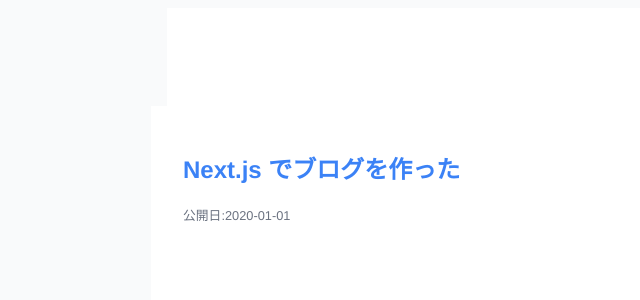
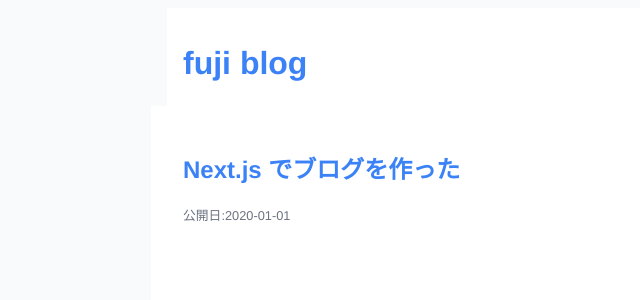
Before and after one commit to fujitakazuya/tech-blog, a Next.js app: page / in a window 1280 px wide. Shown: the top 300 px of the page, without its empty margins (57-697 px from the left). Built offline with nearby package versions, Linux system fonts and the light colour scheme.

Commit message:
Add a blog name

```diff
--- /dev/null
+++ b/src/constants.ts
@@ -0,0 +1 @@
+export const BLOG_NAME = 'fuji blog'
```
